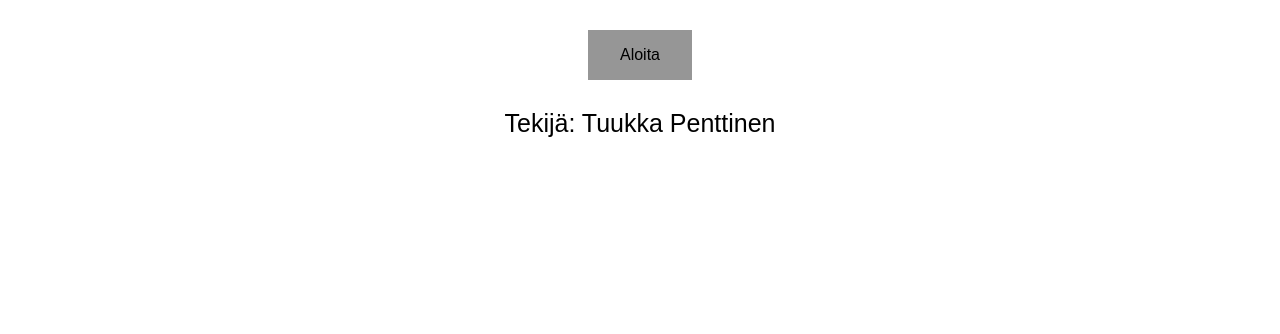
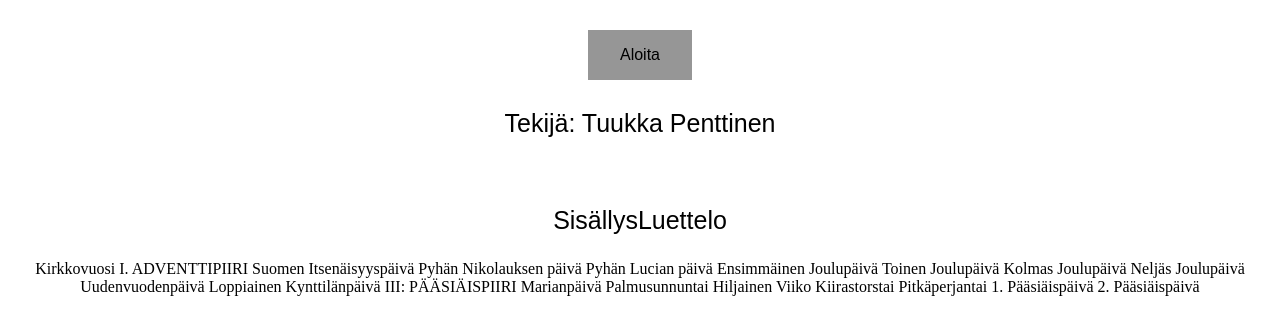
Before and after one commit to Kirkkovuosi/Kirkkovuosi.github.io, a plain HTML site: page index.html in a window 1280 px wide. Shown: the part 154-488 px from the top of the page. Drawn offline with Linux system fonts and the light colour scheme.

Commit message:
Update index.html

```diff
--- a/index.html
+++ b/index.html
@@ -45,8 +45,30 @@
 <div class=center>
 
 <p> Tekijä: Tuukka Penttinen </p>
+<br/>
 
-<br/>
+<p> SisällysLuettelo </p>
+
+    <a =href"Kirkkovuosi.html">Kirkkovuosi</a>
+    <a =href"1Adventtipiiri.htk">I. ADVENTTIPIIRI</a>
+    <a =href"Suomenitsenaisyyspaiva.html">Suomen Itsenäisyyspäivä</a>
+    <a =href"PyhanNikolauksenpaiva.html">Pyhän Nikolauksen päivä</a>
+    <a =href"PyhanLucianpaiva.html">Pyhän Lucian päivä</a>
+    <a =href"EnsimmainenJoulupaiva.html">Ensimmäinen Joulupäivä</a>
+    <a =href"ToinenJoulupaiva.html">Toinen Joulupäivä</a>
+    <a =href"KolmasJoulupaiva.html">Kolmas Joulupäivä</a>
+    <a =href"NeljasJoulupaiva.html">Neljäs Joulupäivä</a>
+    <a =href"Uudenvuodenpaiva.html">Uudenvuodenpäivä</a>
+    <a =href"Loppiainen.html">Loppiainen</a>
+    <a =href"Kynttilanpaiva.html">Kynttilänpäivä</a>
+    <a =href"3Paasiaispiiri">III: PÄÄSIÄISPIIRI</a>
+    <a =href"Marianpaiva.html">Marianpäivä</a>
+    <a =href"Palmusunnuntai.html">Palmusunnuntai</a>
+    <a =href"HiljainenViikko.html">Hiljainen Viiko</a>
+    <a =href"Kiirastorstai.html">Kiirastorstai</a>
+    <a =href"Pitkaperjantai.html">Pitkäperjantai</a>
+    <a =href"1Paasiasipaiva.html">1. Pääsiäispäivä</a>
+    <a =href"2Paasiaispaiva.html">2. Pääsiäispäivä</a>
 
 </body>
 </html>
```
